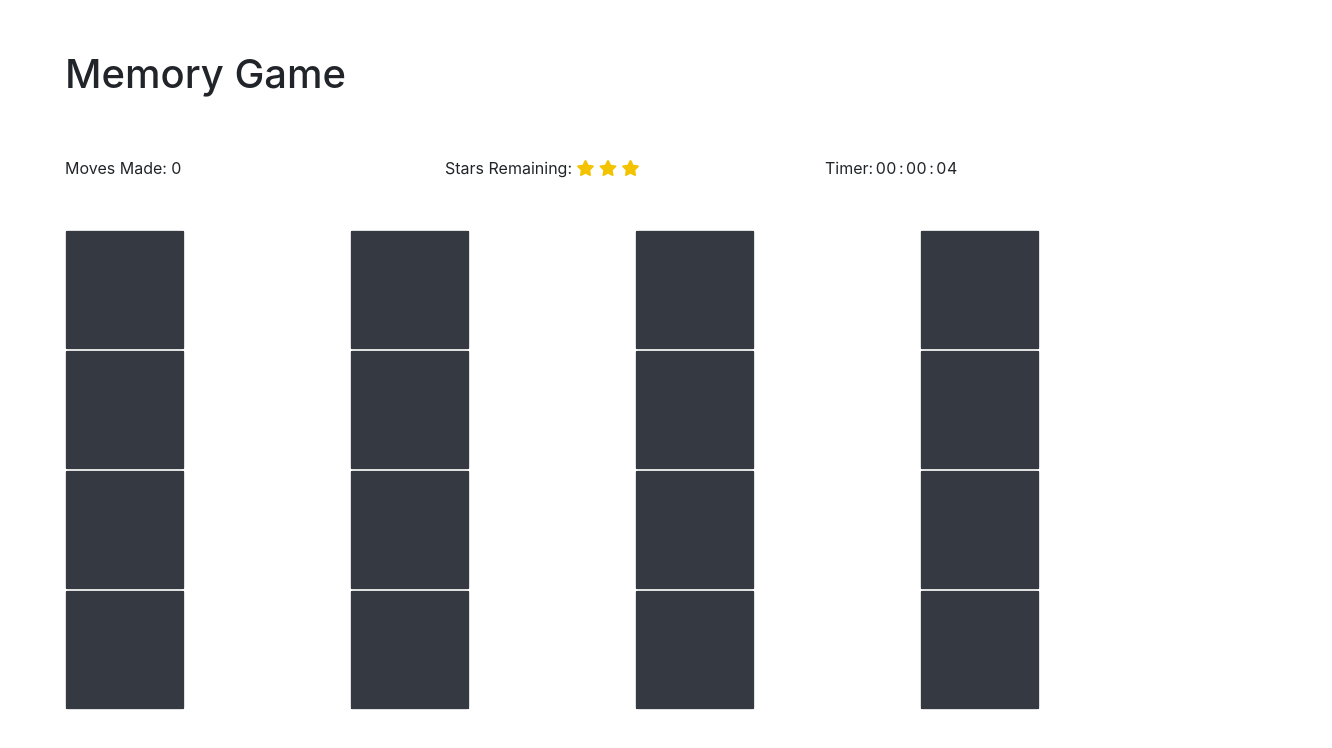
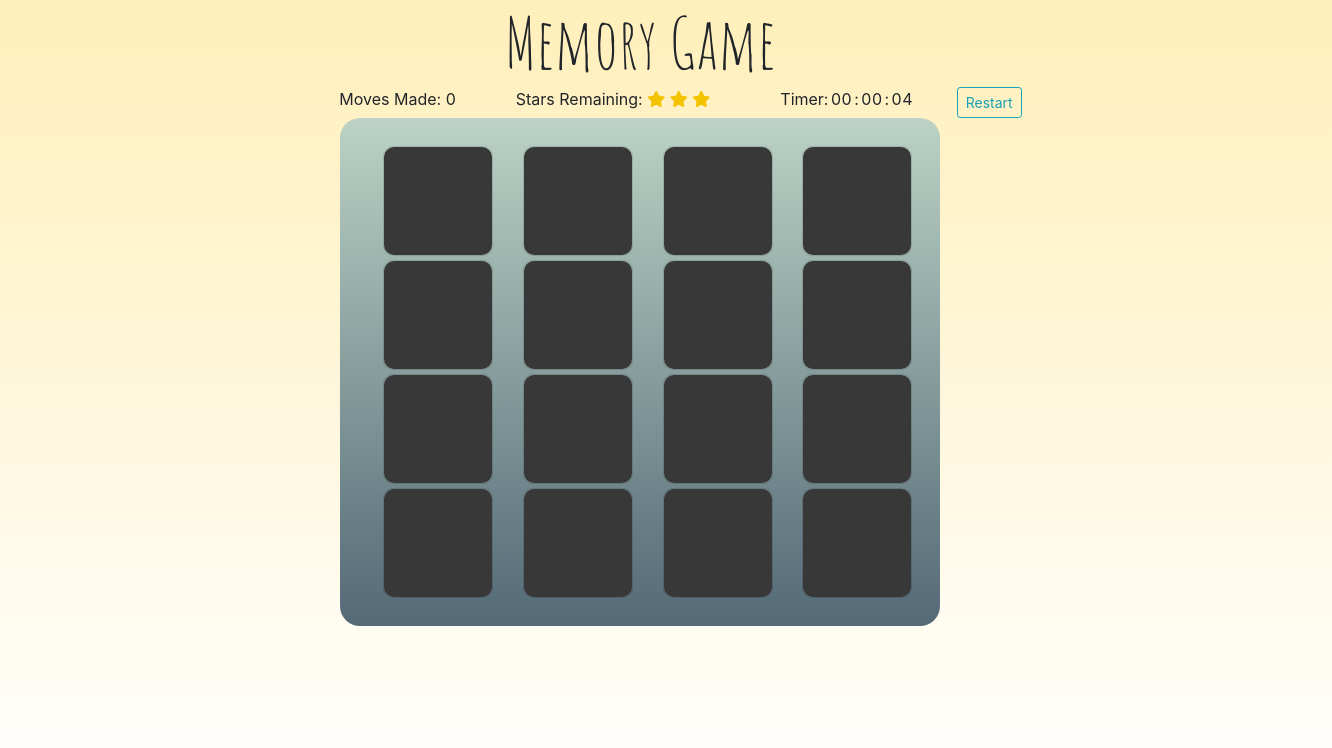
Before and after one commit to ryan-nell/Memory-Game, a plain HTML site: page index.html in a window 1280 px wide. Shown: the whole page, 1332 px wide, since content can reach past the window. Drawn offline with nearby package versions, Linux system fonts and the light colour scheme.

Commit message:
Update page design

```diff
--- a/css/stylesheet.css
+++ b/css/stylesheet.css
@@ -1,12 +1,59 @@
-.container{
-  margin: 50px;
+html,
+body {
+    margin: 0;
+    height: 100%;
+}
+body{
+  background: #FFEFBA;  /* fallback for old browsers */
+  background: -webkit-linear-gradient(to top, #FFFFFF, #FFEFBA);  /* Chrome 10-25, Safari 5.1-6 */
+  background: linear-gradient(to top, #FFFFFF, #FFEFBA); /* W3C, IE 10+/ Edge, Firefox 16+, Chrome 26+, Opera 12+, Safari 7+ */
+}
+
+.header-container{
+  margin: 0px auto;
+  margin-bottom: 2%;
+}
+
+.counter-row{
+  margin-right: 6%;
+}
+
+.page-heading{
+  font-family: 'Amatic SC', cursive;
+  font-size: 70px;
+  text-align: center;
+  margin-bottom: -2%;
+}
+
+main{
+  margin-top: 0px auto;
+}
+
+.main-container{
+  background: #BBD2C5;  /* fallback for old browsers */
+  background: -webkit-linear-gradient(to top, #536976, #BBD2C5);  /* Chrome 10-25, Safari 5.1-6 */
+  background: linear-gradient(to top, #536976, #BBD2C5); /* W3C, IE 10+/ Edge, Firefox 16+, Chrome 26+, Opera 12+, Safari 7+ */
+  border-radius: 20px;
+  max-width: 600px;
+  padding: 2%;
+}
+
+.stats-container{
+  margin-left: 15%;
 }
 
 .card{
  position: relative;
-  width: 120px;
-  height: 120px;
+ width: 110px;
+ height: 110px;
  cursor: pointer;
+ background-color: inherit;
+ border-radius: 10px;
+}
+
+.card-row{
+  padding: 2px;
+  margin-left: 0%;
 }
 
 .card-body{
@@ -14,6 +61,7 @@
  transform-style: preserve-3d;
  transition: transform 1s;
  cursor: pointer;
+ border-radius: 10px;
 }
 
 .card-face{
@@ -28,7 +76,10 @@
  height: 100%;
  backface-visibility: hidden;
  transform: rotateY(180deg);
-  background-color: #32e5c1;
+ background: #56ab2f;  /* fallback for old browsers */
+ background: -webkit-linear-gradient(to top, #a8e063, #56ab2f);  /* Chrome 10-25, Safari 5.1-6 */
+ background: linear-gradient(to top, #a8e063, #56ab2f); /* W3C, IE 10+/ Edge, Firefox 16+, Chrome 26+, Opera 12+, Safari 7+ */
+ border-radius: 10px;
 }
 
 .back-side{
@@ -36,7 +87,8 @@
  width: 100%;
  height: 100%;
  backface-visibility: hidden;
-  background-color: #353a42;
+ background-color: #383838;
+ border-radius: 10px;
 }
 
 .flipped{
@@ -47,11 +99,16 @@
 }
 
 .matched{
-  background-color: blue;
+  background: #667db6;  /* fallback for old browsers */
+  background: -webkit-linear-gradient(to right, #667db6, #0082c8, #0082c8, #667db6);  /* Chrome 10-25, Safari 5.1-6 */
+  background: linear-gradient(to right, #667db6, #0082c8, #0082c8, #667db6); /* W3C, IE 10+/ Edge, Firefox 16+, Chrome 26+, Opera 12+, Safari 7+ */
+
 }
 
 .miss-match{
-  background-color: red !important;
+  background: #EB3349 !important;  /* fallback for old browsers */
+  background: -webkit-linear-gradient(to right, #F45C43, #EB3349) !important;  /* Chrome 10-25, Safari 5.1-6 */
+  background: linear-gradient(to right, #F45C43, #EB3349) !important; /* W3C, IE 10+/ Edge, Firefox 16+, Chrome 26+, Opera 12+, Safari 7+ */
 }
 
 .disabled {
@@ -70,3 +127,14 @@ pointer-events: none;
 .time{
  margin: -2px;
 }
+
+.modal-body{
+  text-align: center;
+}
+
+.fa-smile-beam{
+  font-size: 80px;
+  color: #ffb347;  /* fallback for old browsers */
+  color: -webkit-linear-gradient(to top, #ffcc33, #ffb347);  /* Chrome 10-25, Safari 5.1-6 */
+  color: linear-gradient(to top, #ffcc33, #ffb347); /* W3C, IE 10+/ Edge, Firefox 16+, Chrome 26+, Opera 12+, Safari 7+ */
+}
--- a/index.html
+++ b/index.html
@@ -17,6 +17,7 @@
      integrity="sha384-O8whS3fhG2OnA5Kas0Y9l3cfpmYjapjI0E4theH4iuMD+pLhbf6JI0jIMfYcK3yZ"
      crossorigin="anonymous">
    <!-- Google Fonts -->
+   <link href="https://fonts.googleapis.com/css?family=Amatic+SC" rel="stylesheet">
    <!-- <link href="https://fonts.googleapis.com/css?family=Montserrat" rel="stylesheet"> -->
  </head>
  <body>
@@ -27,26 +28,25 @@
        <div class="row justify-content-center">
          <div class="col-12">
            <!-- Page heading  -->
-            <h1 class="heading">Memory Game</h1>
+           <h1 class="page-heading">Memory Game</h1>
          </div>
        </div>
      </div>
    </header>
 
-    <!-- Main section -->
-    <main>
+   <section class="stats-section">
      <div class="container stats-container">
      <!-- Row for counter, stars and timer -->
-        <div class="row counter-row">
-          <div class="col-4 move-counter">
+       <div class="row  justify-content-md-center counter-row">
+         <div class="col-2 move-counter">
            Moves Made: 0
          </div>
-          <div class="col-4 stars"> Stars Remaining:
+         <div class="col-3 stars"> Stars Remaining:
            <span class="fas fa-star"></span>
            <span class="fas fa-star"></span>
            <span class="fas fa-star"></span>
          </div>
-          <div class="col-4 timer">Timer:
+         <div class="col-2 timer">Timer:
            <span class="time hr2">0</span>
            <span class="time hr1">0</span>
            :
@@ -56,8 +56,14 @@
            <span class="time sec2">0</span>
            <span class="time sec1">0</span>
          </div>
+         <div class="col-2 restart-game">
+           <button type="button" class="btn btn-outline-info btn-sm" onclick="reloadPage()">Restart</button>
          </div>
        </div>
+      </div>
+   </section>
+   <!-- Main section -->
+   <main>
      <!-- Main container -->
      <div class="container main-container">
        <!-- First row of cards -->
@@ -102,6 +108,8 @@
              </div>
            </div>
          </div>
+       </div>
+       <div class="row card-row">
          <div class="col-3">
            <div class="card">
              <div class="card-body card-face">
@@ -142,6 +150,8 @@
              </div>
            </div>
          </div>
+       </div>
+       <div class="row card-row">
          <div class="col-3">
            <div class="card">
              <div class="card-body card-face">
@@ -182,6 +192,8 @@
              </div>
            </div>
          </div>
+       </div>
+       <div class="row card-row">
          <div class="col-3">
            <div class="card">
              <div class="card-body card-face">
@@ -230,7 +242,7 @@
          <div class="modal-dialog" role="document">
            <div class="modal-content">
              <div class="modal-header">
-                <h5 class="modal-title" id="game-over-modal-label">Congratulations, You Won!</h5>
+               <h5 class="modal-title" id="game-over-modal-label">Congratulations, You've Done It'!</h5>
                <button type="button" class="close" data-dismiss="modal" aria-label="Close">
                  <span aria-hidden="true">&times;</span>
                </button>
```
Lines whose indentation alone changed are shown as unchanged.
